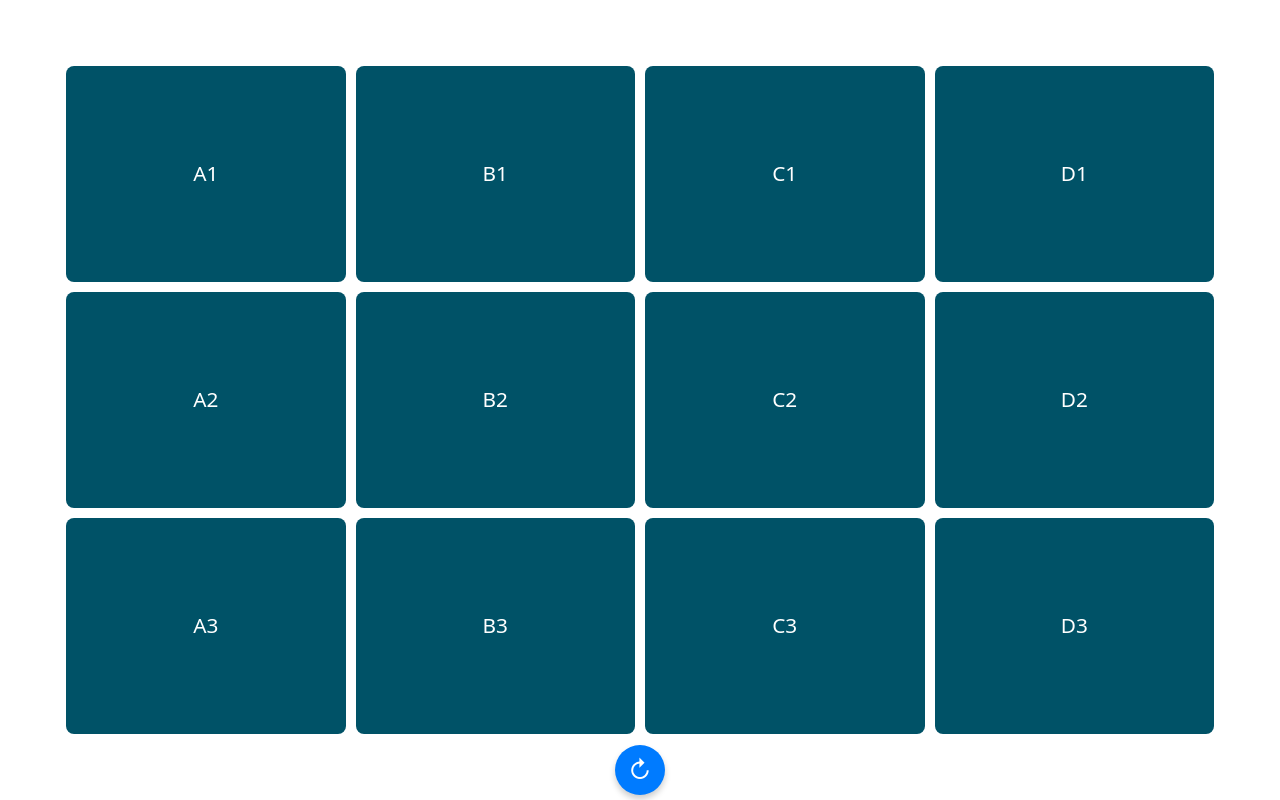
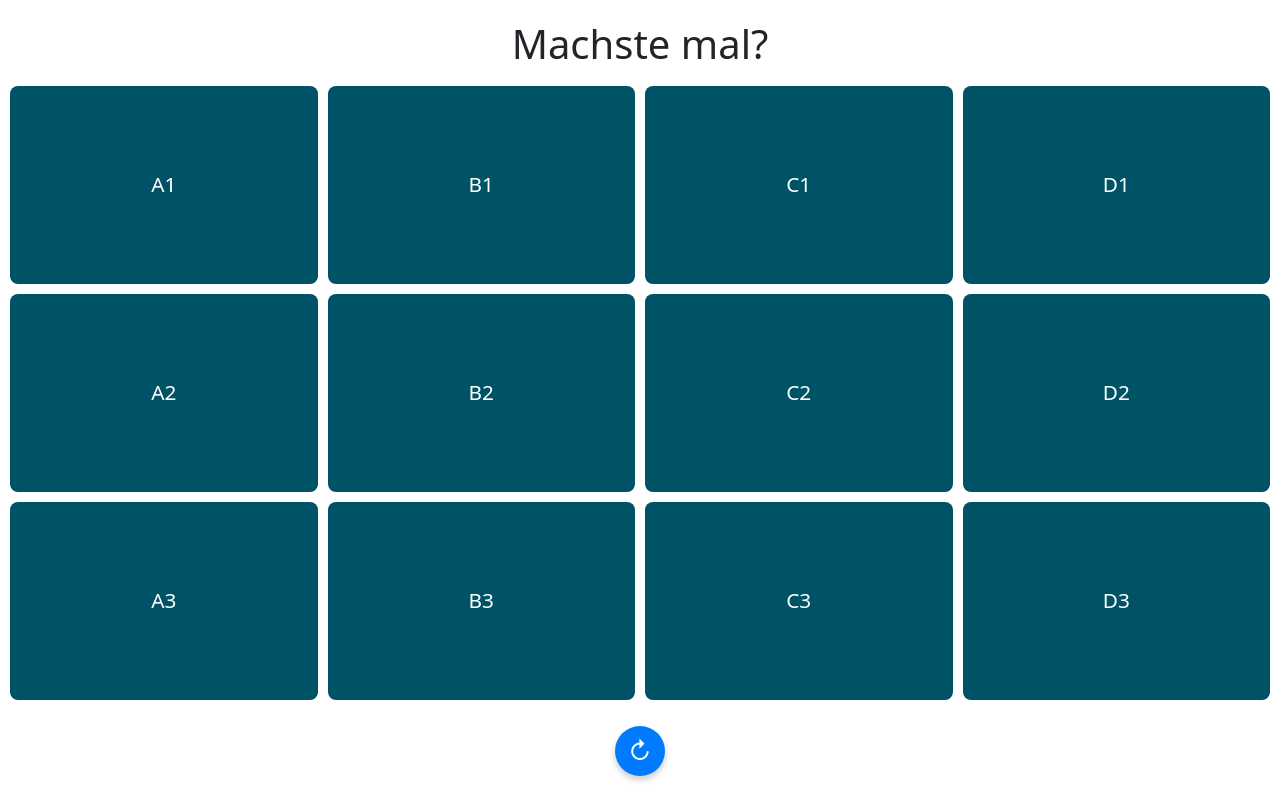
Before and after one commit to PommesAdler/toniday, a plain HTML site: page index.html in a window 1280 px wide. Drawn offline with nearby package versions, Linux system fonts and the light colour scheme.

Commit message:
Add files via upload

```diff
--- a/index.html
+++ b/index.html
@@ -8,13 +8,17 @@
     <link rel="stylesheet" href="styles.css">
 </head>
 <body>
-    <div class="grid" id="grid"></div>
+    <div class="grid-container">
+        <h1 class="title">Machste mal?</h1>
+        <div class="grid" id="grid"></div>
+        <div class="button-container">
+            <button id="reset-button" class="btn btn-primary rounded-circle reload-button">
+                &#x21bb;
+            </button>
+        </div>
+    </div>
 
-    <div class="d-flex justify-content-center mt-3">
-        <button id="reset-button" class="btn btn-primary rounded-circle reload-button">
-            &#x21bb;
-        </button>
-    </div>
+
 
 
     <div id="popup" class="popup hidden">
--- a/styles.css
+++ b/styles.css
@@ -8,12 +8,25 @@ body {
     overflow: hidden;
 }
 
+.title {
+    margin-top: 0.5em;
+}
+
+.grid-container {
+    display: flex;
+    flex-direction: column;
+    height: 100%;
+    width: 100%;
+    align-items: center;
+    justify-content: center;
+}
+
 .grid {
     display: grid;
     grid-template-columns: repeat(4, 1fr);
     grid-template-rows: repeat(3, 1fr);
-    width: calc(100% - 7em);
-    height: calc(100% - 7em);
+    width: 100%;
+    height: 100%;
     gap: 10px;
     padding: 10px;
     background-color: #ffffff;
@@ -102,6 +115,11 @@ body {
     cursor: pointer;
 }
 
+.button-container {
+    margin-bottom: 1.5em;
+    margin-top: 1em;
+}
+
 .reload-button {
     width: 50px;
     height: 50px;
@@ -115,10 +133,6 @@ body {
     box-shadow: 0 4px 6px rgba(0, 0, 0, 0.2);
     cursor: pointer;
     transition: transform 0.2s ease;
-    position: fixed;
-    bottom: calc(env(safe-area-inset-bottom) + 5px);
-    left: 50%;
-    transform: translateX(-50%);
 }
 
 .reload-button:hover {
@@ -141,7 +155,6 @@ body {
     padding: 10px;
     background-color: #ffffff;
     box-sizing: border-box;
-    margin-bottom: 60px;
 }
 
 .card-text {
```
